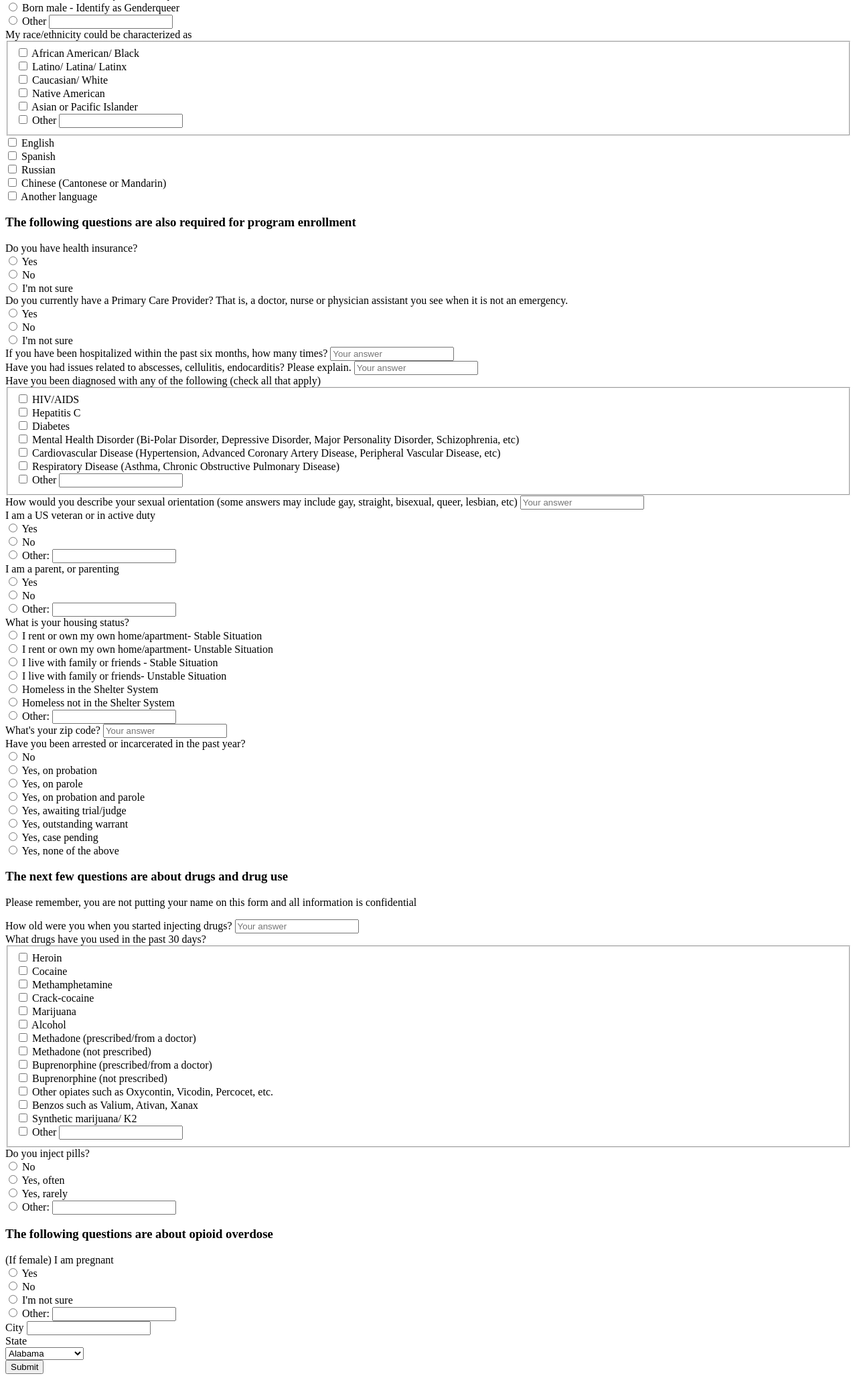
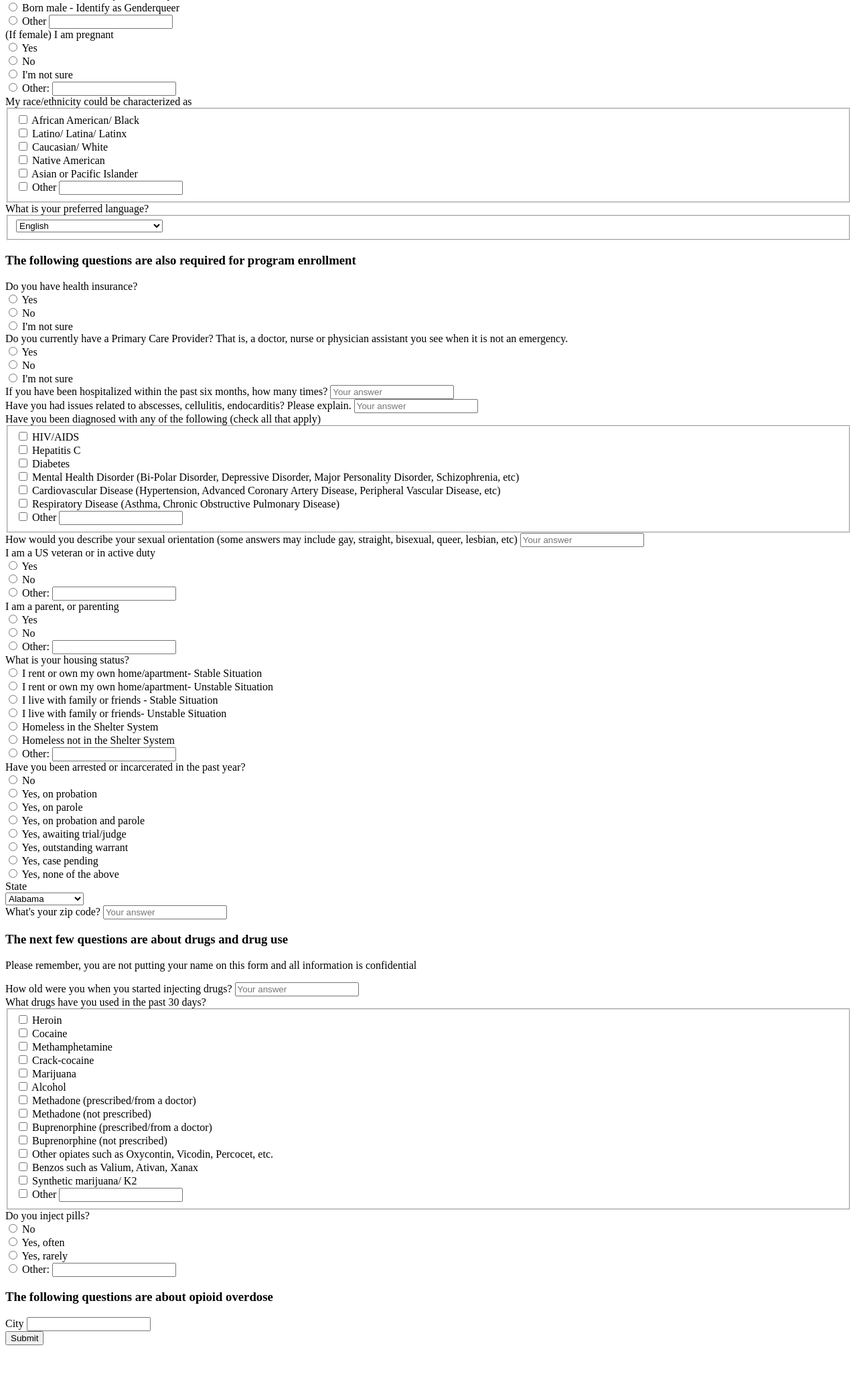
Before and after one commit to next-harm-reduction/encrypted-post, a website built with webpack: page src/encrypt/encrypt.html in a window 1280 px wide. Shown: the part 356-2411 px from the top of the page at 67% size. After the commit the page ends 2373 px from the top, so only its background shows below. Built offline with nearby package versions, Linux system fonts and the light colour scheme.

Commit message:
add drop-down and apply to language

```diff
--- a/src/encrypt/encrypt.html
+++ b/src/encrypt/encrypt.html
@@ -77,6 +77,33 @@
             </div>
           </div>
 
+          <div class="form-item field radio">
+            <label class="title ">
+              (If female) I am pregnant
+            </label>
+            <div class="option">
+              <label>
+                <input type="radio" name="pregnant" value="yes" /> Yes
+              </label>
+            </div>
+            <div class="option">
+              <label>
+                <input type="radio" name="pregnant" value="no" /> No
+              </label>
+            </div>
+            <div class="option">
+              <label>
+                <input type="radio" name="pregnant" value="I'm not sure" /> I'm not sure
+              </label>
+            </div>
+            <div class="option">
+              <label>
+                <input type="radio" name="pregnant" value="Other" /> Other:
+                <input type="text" name="pregnant_other" />
+              </label>
+            </div>
+          </div>
+
           <div class="form-item field checkbox required">
             <label class="title">My race/ethnicity could be characterized as</label>
             <fieldset id="race">
@@ -119,40 +146,33 @@
                 </div>
             </fieldset>
           </div>
-          <div class="form-item What is your preferred language?</label>
+
+          <div class="form-item field text">
+            <label class="title">What is your preferred language?</label>
               <fieldset id="language">
+                <select name="state">
                   <div class="option">
-                  <label>
-                   <input type="checkbox" name="language_english" value="English" />
-                   English
-                  </label>
+                     <option name="language_english" value="English">English</option>
                   </div>
                   <div class="option">
-                  <label>
-                    <input type="checkbox" name="language_spanish" value="Spanish" />
-                    Spanish
-                  </label>
+                    <!-- <label> - Derrek's formating, try removing these -->
+                     <option name="language_spanish" value="Spanish">Spanish</option>
+                    <!-- </label> -->
                   </div>
                   <div class="option">
-                  <label>
-                    <input type="checkbox" name="language_russian" value="Russian" />
-                    Russian
-                  </label>
+                     <option name="language_russian" value="Russian">Russian</option>
                   </div>
                   <div class="option">
-                  <label>
-                    <input type="checkbox" name="language_chinese" value="Chinese (Cantonese or Mandarin)" />
-                    Chinese (Cantonese or Mandarin)
-                  </label>
+                     <option name="language_chinese" value="Chinese (Cantonese or Mandarin">Chinese (Cantonese or Mandarin</option>
                   </div>
                   <div class="option">
-                  <label>
-                    <input type="checkbox" name="another" value="Another language" />
-                    Another language
-                  </label>
+                    <option name="another" value="Another language">Another language</option>
                   </div>
+                </select>
             </fieldset>
           </div>
+
+
           <h3>The following questions are also required for program enrollment</h3>
           <div class="form-item field radio required">
             <label class="title required">Do you have health insurance?</label>
@@ -351,10 +371,6 @@
               </label>
             </div>
           </div>
-          <div class="form-item field text">
-            <label class="title">What's your zip code?</label>
-            <input class="field-element" name="zip" placeholder="Your answer" />
-          </div>
 
           <div class="form-item field radio">
             <label class="title ">
@@ -408,6 +424,69 @@
                 Yes, none of the above
               </label>
             </div>
+          </div>
+
+          <div class="form-item field text">
+            <label class="title">State</label>
+            <div class="option">
+              <select name="state">
+                <option value="AL">Alabama</option>
+                <option value="AK">Alaska</option>
+                <option value="AZ">Arizona</option>
+                <option value="AR">Arkansas</option>
+                <option value="CA">California</option>
+                <option value="CO">Colorado</option>
+                <option value="CT">Connecticut</option>
+                <option value="DE">Delaware</option>
+                <option value="FL">Florida</option>
+                <option value="GA">Georgia</option>
+                <option value="HI">Hawaii</option>
+                <option value="ID">Idaho</option>
+                <option value="IL">Illinois</option>
+                <option value="IN">Indiana</option>
+                <option value="IA">Iowa</option>
+                <option value="KS">Kansas</option>
+                <option value="KY">Kentucky</option>
+                <option value="LA">Louisiana</option>
+                <option value="ME">Maine</option>
+                <option value="MD">Maryland</option>
+                <option value="MA">Massachusetts</option>
+                <option value="MI">Michigan</option>
+                <option value="MN">Minnesota</option>
+                <option value="MS">Mississippi</option>
+                <option value="MO">Missouri</option>
+                <option value="MT">Montana</option>
+                <option value="NE">Nebraska</option>
+                <option value="NV">Nevada</option>
+                <option value="NH">New Hampshire</option>
+                <option value="NJ">New Jersey</option>
+                <option value="NM">New Mexico</option>
+                <option value="NY">New York</option>
+                <option value="NC">North Carolina</option>
+                <option value="ND">North Dakota</option>
+                <option value="OH">Ohio</option>
+                <option value="OK">Oklahoma</option>
+                <option value="OR">Oregon</option>
+                <option value="PA">Pennsylvania</option>
+                <option value="RI">Rhode Island</option>
+                <option value="SC">South Carolina</option>
+                <option value="SD">South Dakota</option>
+                <option value="TN">Tennessee</option>
+                <option value="TX">Texas</option>
+                <option value="UT">Utah</option>
+                <option value="VT">Vermont</option>
+                <option value="VA">Virginia</option>
+                <option value="WA">Washington</option>
+                <option value="WV">West Virginia</option>
+                <option value="WI">Wisconsin</option>
+                <option value="WY">Wyoming</option>
+              </select>
+            </div>
+          </div>
+
+          <div class="form-item field text">
+            <label class="title">What's your zip code?</label>
+            <input class="field-element" name="zip" placeholder="Your answer" />
           </div>
 
           <h3>The next few questions are about drugs and drug use</h3>
@@ -539,94 +618,9 @@
 
           <h3>The following questions are about opioid overdose</h3>
 
-          <div class="form-item field radio">
-            <label class="title ">
-              (If female) I am pregnant
-            </label>
-            <div class="option">
-              <label>
-                <input type="radio" name="pregnant" value="yes" /> Yes
-              </label>
-            </div>
-            <div class="option">
-              <label>
-                <input type="radio" name="pregnant" value="no" /> No
-              </label>
-            </div>
-            <div class="option">
-              <label>
-                <input type="radio" name="pregnant" value="I'm not sure" /> I'm not sure
-              </label>
-            </div>
-            <div class="option">
-              <label>
-                <input type="radio" name="pregnant" value="Other" /> Other:
-                <input type="text" name="pregnant_other" />
-              </label>
-            </div>
-          </div>
-
           <div class="form-item field text">
             <label class="title">City</label>
             <input class="field-element" name="city" />
-          </div>
-
-          <div class="form-item field text">
-            <label class="title">State</label>
-            <div class="option">
-              <select name="state">
-                <option value="AL">Alabama</option>
-                <option value="AK">Alaska</option>
-                <option value="AZ">Arizona</option>
-                <option value="AR">Arkansas</option>
-                <option value="CA">California</option>
-                <option value="CO">Colorado</option>
-                <option value="CT">Connecticut</option>
-                <option value="DE">Delaware</option>
-                <option value="FL">Florida</option>
-                <option value="GA">Georgia</option>
-                <option value="HI">Hawaii</option>
-                <option value="ID">Idaho</option>
-                <option value="IL">Illinois</option>
-                <option value="IN">Indiana</option>
-                <option value="IA">Iowa</option>
-                <option value="KS">Kansas</option>
-                <option value="KY">Kentucky</option>
-                <option value="LA">Louisiana</option>
-                <option value="ME">Maine</option>
-                <option value="MD">Maryland</option>
-                <option value="MA">Massachusetts</option>
-                <option value="MI">Michigan</option>
-                <option value="MN">Minnesota</option>
-                <option value="MS">Mississippi</option>
-                <option value="MO">Missouri</option>
-                <option value="MT">Montana</option>
-                <option value="NE">Nebraska</option>
-                <option value="NV">Nevada</option>
-                <option value="NH">New Hampshire</option>
-                <option value="NJ">New Jersey</option>
-                <option value="NM">New Mexico</option>
-                <option value="NY">New York</option>
-                <option value="NC">North Carolina</option>
-                <option value="ND">North Dakota</option>
-                <option value="OH">Ohio</option>
-                <option value="OK">Oklahoma</option>
-                <option value="OR">Oregon</option>
-                <option value="PA">Pennsylvania</option>
-                <option value="RI">Rhode Island</option>
-                <option value="SC">South Carolina</option>
-                <option value="SD">South Dakota</option>
-                <option value="TN">Tennessee</option>
-                <option value="TX">Texas</option>
-                <option value="UT">Utah</option>
-                <option value="VT">Vermont</option>
-                <option value="VA">Virginia</option>
-                <option value="WA">Washington</option>
-                <option value="WV">West Virginia</option>
-                <option value="WI">Wisconsin</option>
-                <option value="WY">Wyoming</option>
-              </select>
-            </div>
           </div>
 
         <input class="button sqs-system-button sqs-editable-button"
```
Lines whose indentation alone changed are shown as unchanged.
